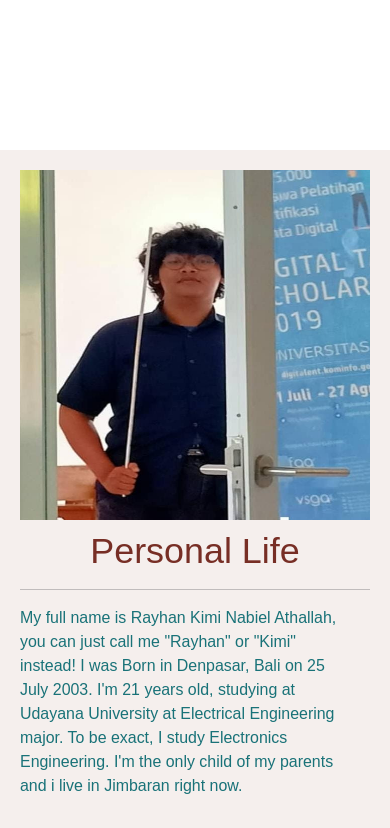
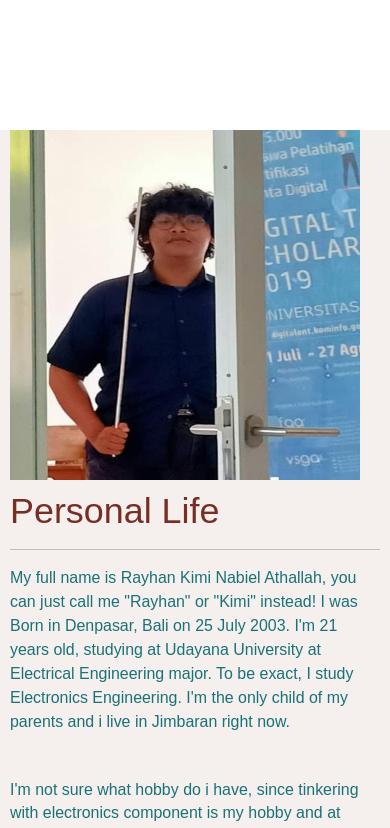
Before and after one commit to rayhankimi/rayhank-webpage, a React (Vite) app: page / in a window 390 px wide. Shown: the part 800-1628 px from the top of the page. Built offline with nearby package versions, Linux system fonts and the light colour scheme.

Commit message:
fix adaptive display and broken container in mobile

```diff
--- a/src/App.css
+++ b/src/App.css
@@ -98,7 +98,7 @@ html {
 
 /* Container styling */
 .container {
-    max-width: fit-content;
+    max-width: 100%;
     margin-bottom: calc(10px + 2vmin);
     transition: outline 500ms ease 0s, max-width 500ms ease 0s, max-height 500ms ease 0s;
     padding: 20px;
@@ -169,11 +169,16 @@ p {
     }
 
     .header {
-        margin-bottom: 40px; /* Added space between header and body */
+        margin-bottom: 20px; /* Mengurangi margin bawah pada header */
         min-height: 100vh; /* Ensure header fills the screen height */
         display: flex;
         flex-direction: column;
         justify-content: center;
+    }
+
+    .container {
+        padding: 0 10px; /* Mengurangi padding pada container di mobile */
+        text-align: left; /* Mengubah alignment teks menjadi kiri */
     }
 }
 
@@ -201,4 +206,8 @@ p {
     .col-image {
         width: 60%;
     }
+
+    .header {
+        margin-bottom: 40px; /* Mengurangi margin atas pada header */
+    }
 }
```
